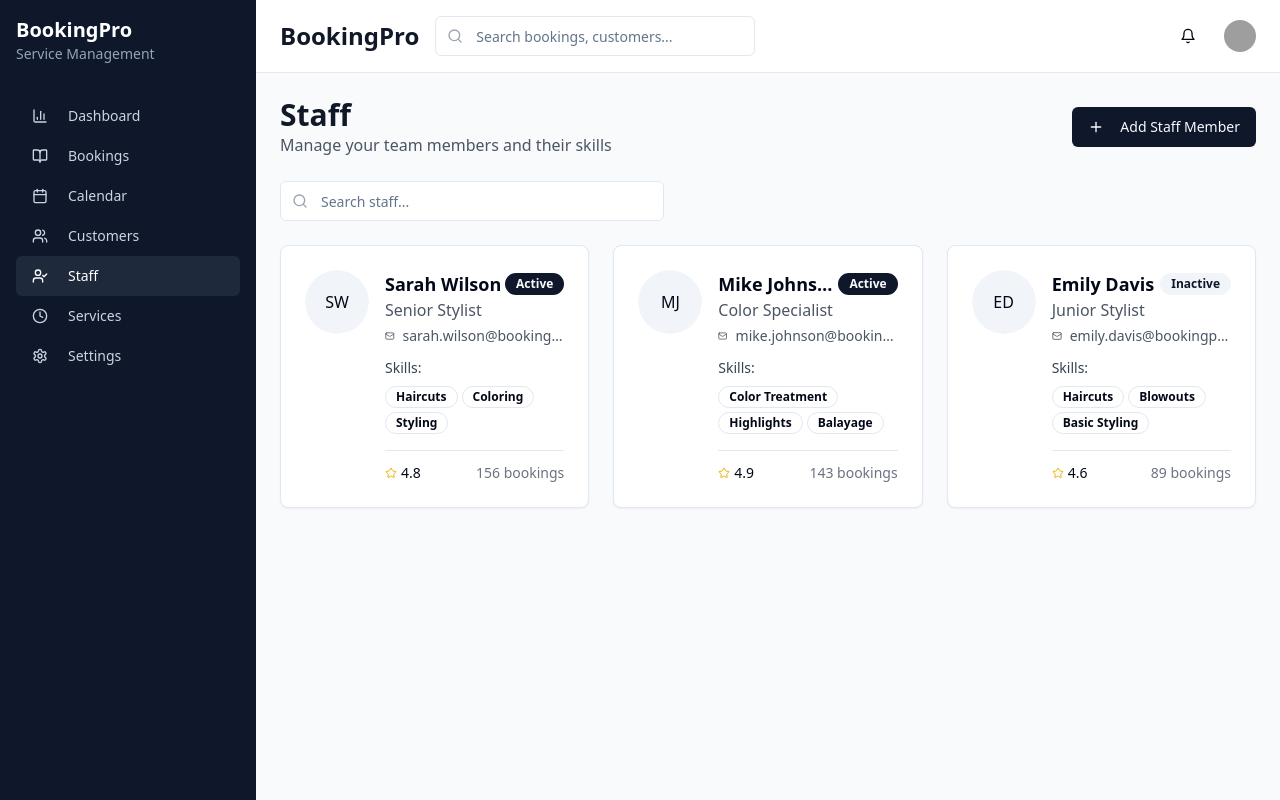
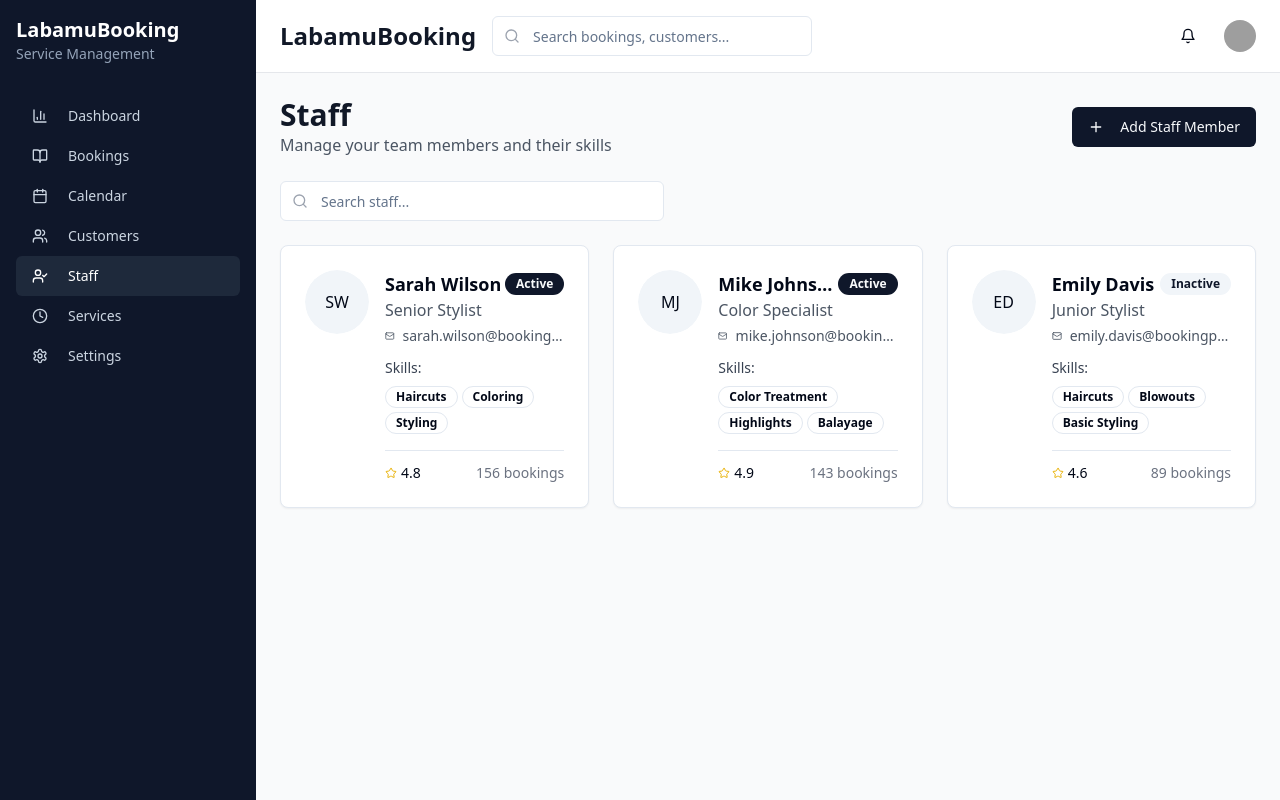
Before and after one commit to Emmanuelvdg/labamubooking, a React (Vite) app: page /staff in a window 1280 px wide. Built offline with nearby package versions, Linux system fonts and the light colour scheme; grey boxes are pictures that could not be loaded.

Commit message:
Rename application to LabamuBooking
Update application name in sidebar and header.

```diff
--- a/index.html
+++ b/index.html
@@ -1,13 +1,14 @@
+
 <!DOCTYPE html>
 <html lang="en">
   <head>
     <meta charset="UTF-8" />
     <meta name="viewport" content="width=device-width, initial-scale=1.0" />
-    <title>booking-staff-sync</title>
+    <title>LabamuBooking</title>
     <meta name="description" content="Lovable Generated Project" />
     <meta name="author" content="Lovable" />
 
-    <meta property="og:title" content="booking-staff-sync" />
+    <meta property="og:title" content="LabamuBooking" />
     <meta property="og:description" content="Lovable Generated Project" />
     <meta property="og:type" content="website" />
     <meta property="og:image" content="https://lovable.dev/opengraph-image-p98pqg.png" />
--- a/src/components/layout/Header.tsx
+++ b/src/components/layout/Header.tsx
@@ -14,7 +14,7 @@ interface HeaderProps {
   tenantName?: string;
 }
 
-export const Header = ({ tenantName = "BookingPro" }: HeaderProps) => {
+export const Header = ({ tenantName = "LabamuBooking" }: HeaderProps) => {
   return (
     <header className="bg-white border-b border-gray-200 px-6 py-4">
       <div className="flex items-center justify-between">
--- a/src/components/layout/Sidebar.tsx
+++ b/src/components/layout/Sidebar.tsx
@@ -28,7 +28,7 @@ export const Sidebar = () => {
   return (
     <div className="bg-slate-900 text-white w-64 min-h-screen p-4">
       <div className="mb-8">
-        <h2 className="text-xl font-bold text-white">BookingPro</h2>
+        <h2 className="text-xl font-bold text-white">LabamuBooking</h2>
         <p className="text-slate-400 text-sm">Service Management</p>
       </div>
 
--- a/src/pages/Index.tsx
+++ b/src/pages/Index.tsx
@@ -14,7 +14,7 @@ const Index = () => {
           <div className="flex justify-between items-center py-6">
             <div className="flex items-center">
               <Building2 className="h-8 w-8 text-blue-600" />
-              <h1 className="ml-2 text-2xl font-bold text-gray-900">BookingPro</h1>
+              <h1 className="ml-2 text-2xl font-bold text-gray-900">LabamuBooking</h1>
             </div>
             <div className="flex space-x-4">
               <Button variant="outline" asChild>
@@ -100,7 +100,7 @@ const Index = () => {
             <CardHeader className="text-center">
               <CardTitle className="text-2xl">Ready to Get Started?</CardTitle>
               <CardDescription>
-                Join thousands of service businesses already using BookingPro
+                Join thousands of service businesses already using LabamuBooking
               </CardDescription>
             </CardHeader>
             <CardContent className="text-center">
```
